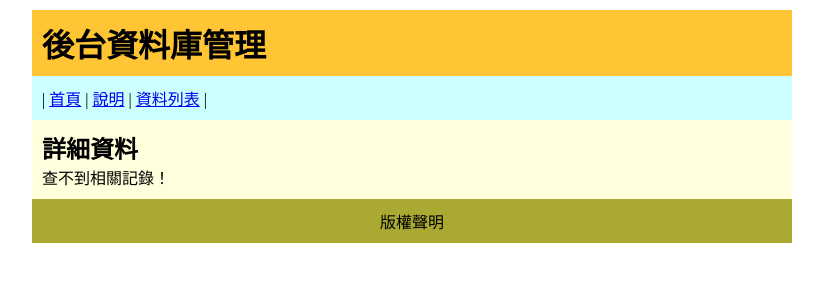
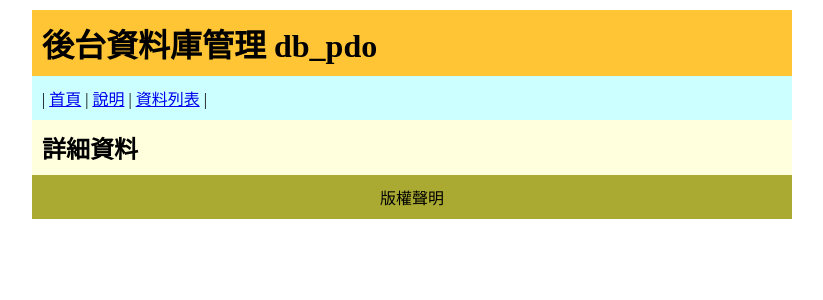
Before and after one commit to shinjia/db_pdo, a PHP site: page /display.php in a window 1280 px wide. Shown: the top 300 px of the page, without its empty margins (228-1051 px from the left). Run offline with PHP 8.4, Linux system fonts and the light colour scheme; tables that the repository leaves empty or names only in its code hold one stand-in row (values such as "Sample post").

Commit message:
v1.0 update

```diff
--- a/display.php
+++ b/display.php
@@ -1,5 +1,5 @@
 <?php
-/* db_pdo v1.0  @Shinjia  #2022/07/17 */
+/* db_pdo v1.0  @Shinjia  #2022/07/22 */
 
 include 'config.php';
 include 'utility.php';
@@ -45,15 +45,13 @@ try {
             <tr><th>備註</th><td>{$remark}</td></tr>
         </table>
 HEREDOC;
-
-        // 網頁內容
-        $ihc_content = <<< HEREDOC
-        {$data}
-HEREDOC;
     }
     else {
-        $ihc_content = '<p class="center">查不到相關記錄！</p>';
+        $data = '<p class="center">查不到相關記錄！</p>';
     }
+
+	// 網頁內容
+	$ihc_data = $data;
 }
 catch(PDOException $e) {
     // db_error(ERROR_QUERY, $e->getMessage());
--- a/pagemake.php
+++ b/pagemake.php
@@ -17,7 +17,7 @@ function pagemake($content='', $head='')
 
 <div class="container">
     <div id="header">
-        <h1>後台資料庫管理</h1>
+        <h1>後台資料庫管理 db_pdo</h1>
     </div>
 
     <div id="nav">
```
Also changed, not shown: note.txt (added, +7 -0 lines).
